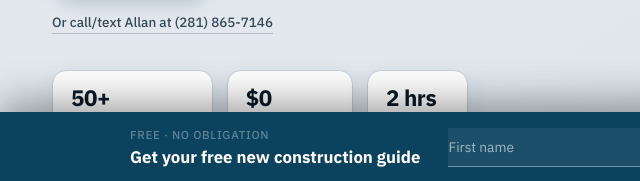
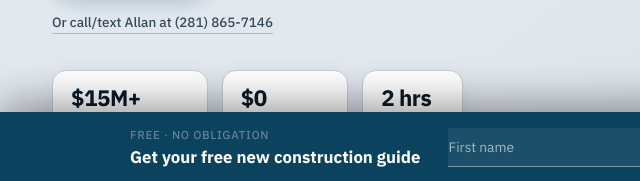
Before and after one commit to allan939/newconsguide, a plain HTML site: page index.html in a window 1280 px wide. Shown: the part 618-799 px from the top of the page, 0-640 px from the left. Drawn offline with Linux system fonts and the light colour scheme; a script that the page names is missing.

Commit message:
Hero: show $15M+ team sales volume instead of 50+ homes (50+ stays in About)
Co-Authored-By: Claude Opus 5.5 <noreply@anthropic.com>

```diff
--- a/index.html
+++ b/index.html
@@ -1603,7 +1603,7 @@ gtag('config','G-HTK9Z1G2RQ');
           <a href="https://calendar.app.google/X6mwsEmCrP26LE257" target="_blank" rel="noopener" class="btn-outline" data-track="hero_calendar_schedule">Book a 15-Min Call</a>
         </div>
         <a href="tel:+12818657146" class="hero-calendar-link" data-track="hero_phone_click">Or call/text Allan at (281) 865-7146</a>
-        <div class="hero-facts"><span><b>50+</b>team homes closed</span><span><b>$0</b>cost to buyers</span><span><b>2 hrs</b>reply time</span></div>
+        <div class="hero-facts"><span><b>$15M+</b>team sales volume</span><span><b>$0</b>cost to buyers</span><span><b>2 hrs</b>reply time</span></div>
       </div>
     </div>
     <div class="hero-photo-col">
```
Also changed, not shown: template.html (+1 -1 lines).
